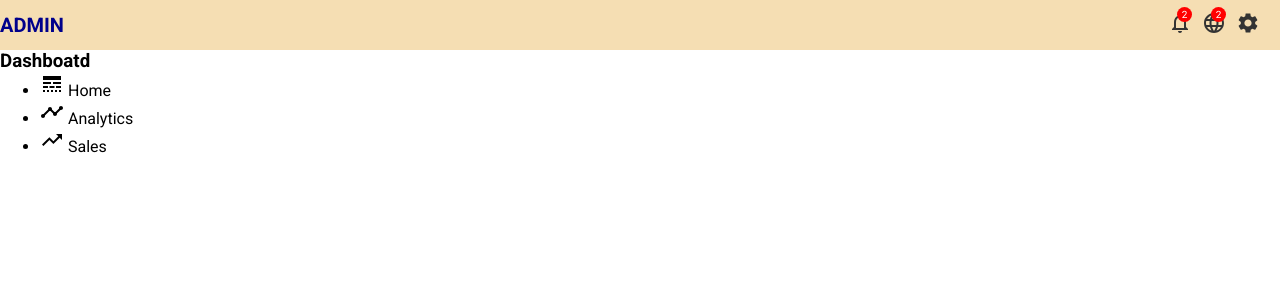
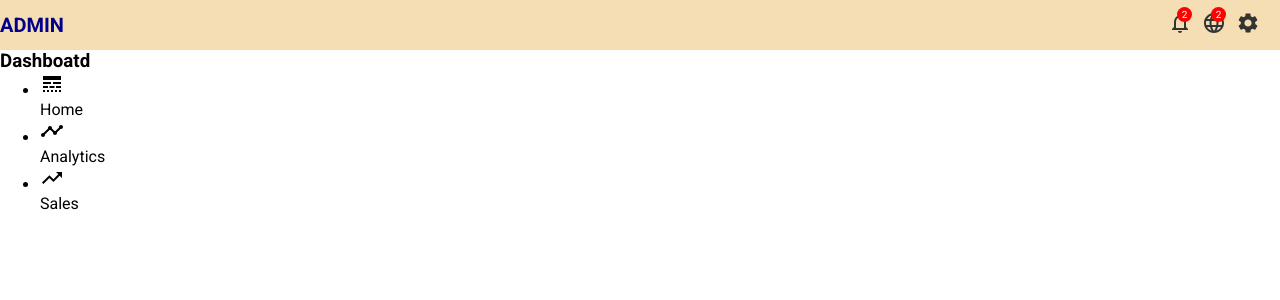
Before and after one commit to Olukeye/admin-dashboard-panel, a React (Create React App) app: page / in a window 1280 px wide. Shown: the top 300 px of the page. Built offline with nearby package versions, Linux system fonts and the light colour scheme.

Commit message:
first commit

```diff
--- a/src/App.js
+++ b/src/App.js
@@ -10,4 +10,5 @@ function App() {
   );
 }
 
+
 export default App;
--- a/src/components/sidebar/sidebar.css
+++ b/src/components/sidebar/sidebar.css
@@ -1,4 +1,5 @@
 .sidebar {
     flex: 1;
     height: calc(100vh - 50px);
+    width:0px
 }
```
